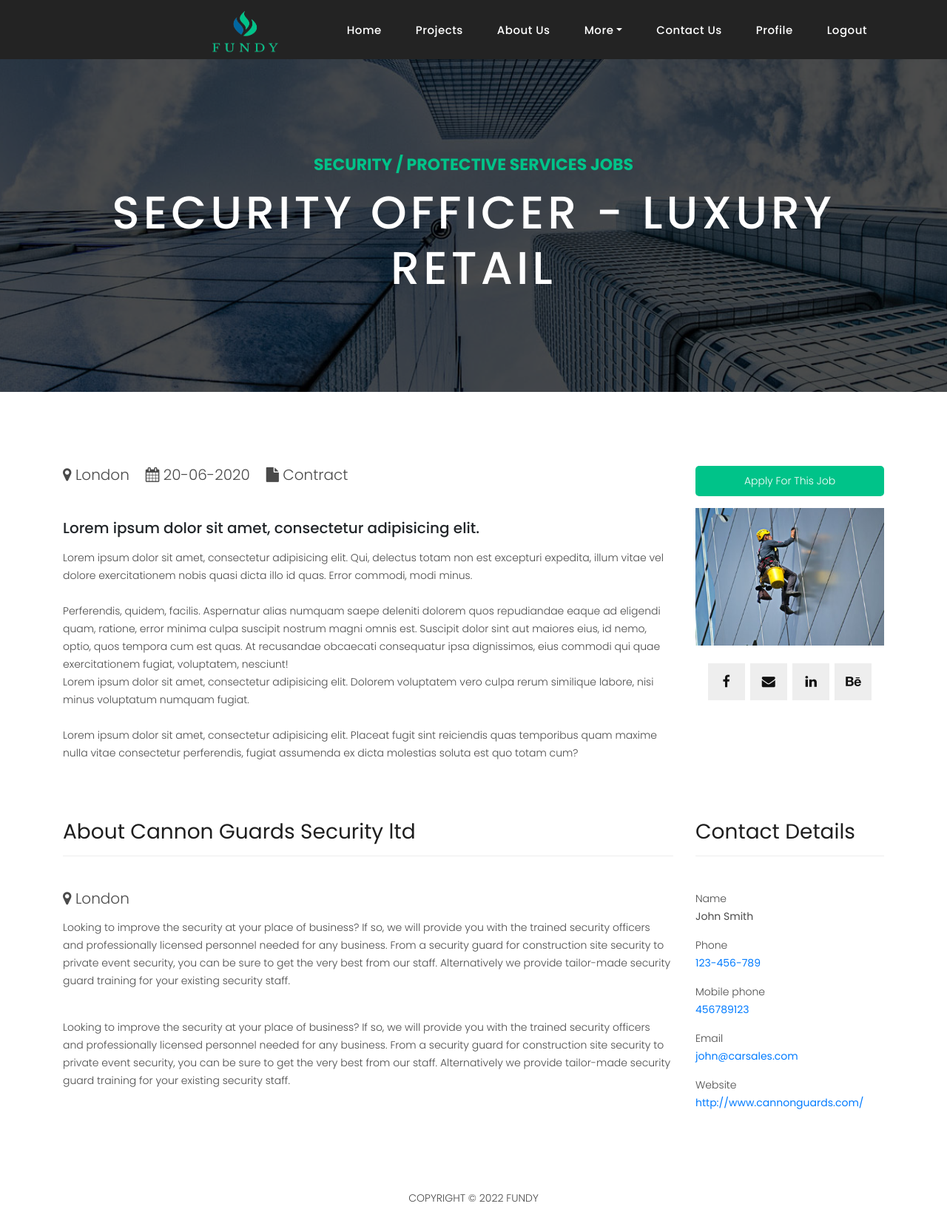
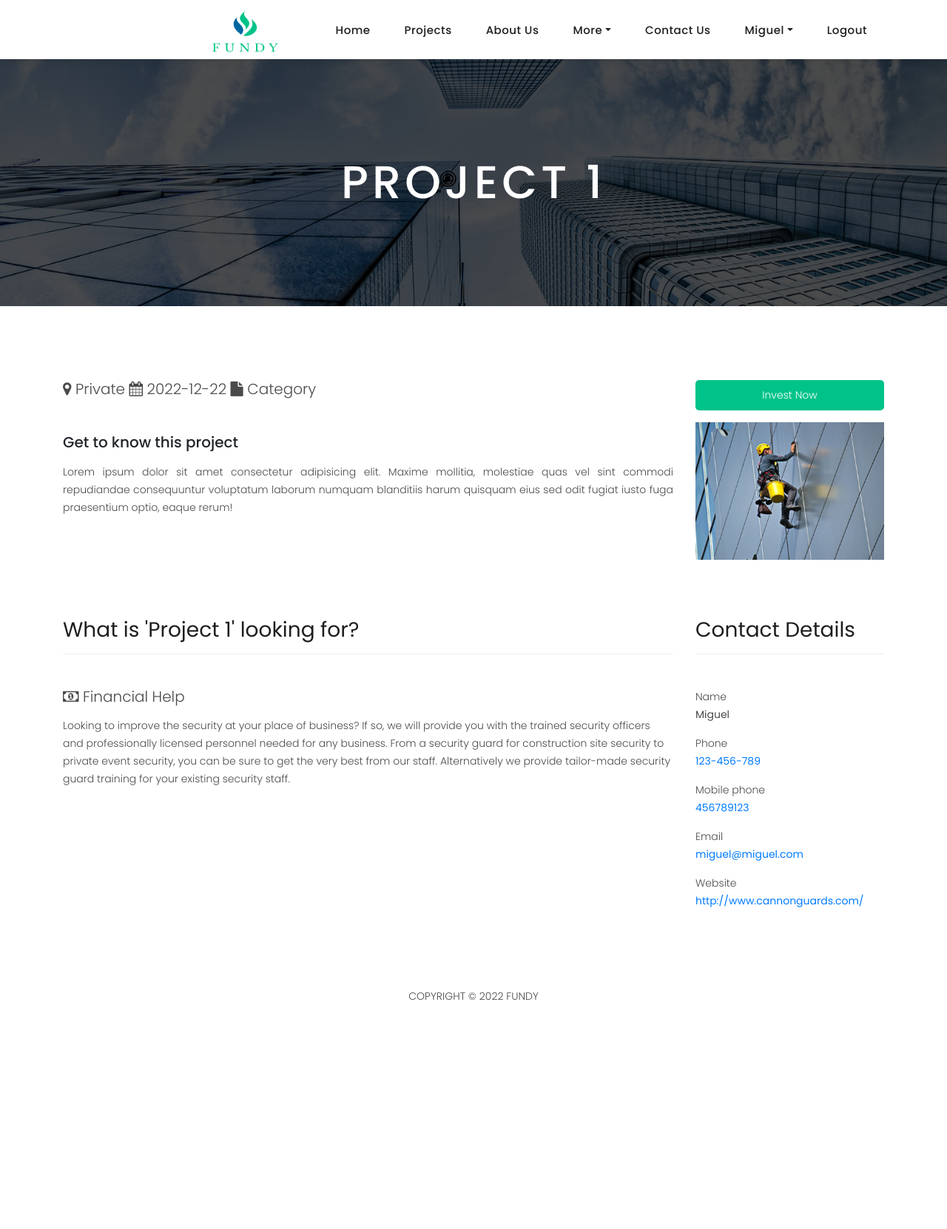
Before and after one commit to MiguelR0drigues/fundy, a PHP site: page /job-details.php?id=1 in a window 1280 px wide. Shown: the whole page at 74% size. After the commit the page ends 1352 px from the top, so only its background shows below. Run offline with PHP 8.4, Linux system fonts and the light colour scheme; a user stored in the database is signed in; data comes from the database, SQL or seed files in the repository; some libraries are stand-ins or nearby versions.

Commit message:
product page done and sync

```diff
--- a/fundy/assets/css/style.css
+++ b/fundy/assets/css/style.css
@@ -1459,3 +1459,7 @@ input:focus ~ .bar:after {
 .register-info > form > input[type="submit"]:hover {
   background-color: #003b5e;
 }
+button.filled-button.btn-block:disabled {
+  background-color: gray;
+  cursor: not-allowed;
+}
--- /dev/null
+++ b/fundy/functions/get-project-info.php
@@ -0,0 +1,20 @@
+<?php
+
+function getProjectById($id, $conn){
+  $stmt = mysqli_prepare($conn, "SELECT `title`, `description`, `mainImg`, `category`, `location`, `ownerId`, `amountNeeded`, `consultancyNeeded`, `createdAt` FROM projects WHERE id = ?");
+  mysqli_stmt_bind_param($stmt, "i", $id);
+
+  $id = $id;
+  // Set parameters and execute
+  mysqli_stmt_execute($stmt);
+  $result = mysqli_stmt_get_result($stmt);
+
+  if (mysqli_num_rows($result) > 0) {
+    return $result;
+  } else {
+    return false;
+  }
+
+  mysqli_stmt_close($stmt);
+}
+?>
--- a/fundy/includes/navbar.php
+++ b/fundy/includes/navbar.php
@@ -3,6 +3,7 @@ session_start();
 $id;
 if(isset($_SESSION["userID"])){
     $id = $_SESSION["userID"];
+    $name = $_SESSION["user_name"];
 }
 ?>
 
@@ -29,8 +30,8 @@ if(isset($_SESSION["userID"])){
                 <a class="nav-link dropdown-toggle" data-toggle="dropdown" href="#" role="button" aria-haspopup="true" aria-expanded="false">More</a>
 
                 <div class="dropdown-menu">
-                    <a class="dropdown-item" href="team.php">Team</a>
-                    <a class="dropdown-item" href="testimonials.php">Testimonials</a>
+                    <a class="dropdown-item" href="team.php"><i class="fa fa-users" aria-hidden="true"></i>     Team</a>
+                    <a class="dropdown-item" href="testimonials.php"><i class="fa fa-comments"></i>  Testimonials</a>
                 </div>
             </li>
 
@@ -38,7 +39,19 @@ if(isset($_SESSION["userID"])){
             <?php
                 // false só para testar enquanto não existe a variável de sessão
                 if($_SESSION['isLoggedIn']){
-                    echo '<li class="nav-item nav-item-auth"><a class="nav-link" href="user-profile.php?id='.$id.'">Profile</a></li>';
+                    echo '<li class="nav-item dropdown">';
+                       echo' <a class="nav-link dropdown-toggle" data-toggle="dropdown" href="user-profile.php?id='.$id.'" role="button" aria-haspopup="true" aria-expanded="false">'.$name.'</a>';
+
+                        echo '<div class="dropdown-menu">';
+                            echo '<a class="dropdown-item" href="user-profile.php?id='.$id.'"><i class="fa fa-user" aria-hidden="true"></i>  Profile Page</a> ';
+                            if($_SESSION["user_type"] == 0){
+                                echo '<a class="dropdown-item" href="add-project.php?id='.$id.'"><i class="fa fa-plus" aria-hidden="true"></i>  Publish your startup</a> ';
+                                echo '<a class="dropdown-item" href="view-projects.php?id='.$id.'"><i class="fa fa-solid fa-folder-open"></i>  View your startups</a> ';
+                            }else{
+                                echo '<a class="dropdown-item" href="view-investments.php?id='.$id.'"><i class="fa fa-solid fa-briefcase"></i>  View your startups</a> ';
+                            }
+                        echo '</div>';
+                    echo '</li>';
                     echo '<li class="nav-item nav-item-auth"><a class="nav-link" href="logout.php">Logout</a></li>';
                 }else{
                     echo '<li class="nav-item nav-item-auth"><a class="nav-link" href="login.php">Sign in</a></li>';
--- a/fundy/job-details.php
+++ b/fundy/job-details.php
@@ -2,6 +2,17 @@
  include ('includes/header.php');
  include('includes/preloader.php');
  include('includes/navbar.php');
+ include('includes/db-connection.php');
+ include('functions/isAccountReady.php');
+ include('functions/get-project-info.php');
+ include('functions/get-user-info.php');
+ isAccountReady();
+ $projectId = $_GET["id"];
+ $queryResult = getProjectById($projectId,$conn);
+$project = mysqli_fetch_assoc($queryResult);
+ $queryResult = getUSerInfoById($project["ownerId"],$conn);
+$owner = mysqli_fetch_assoc($queryResult);
+
 ?>
 
   <body>
@@ -11,9 +22,8 @@
         <div class="row">
           <div class="col-md-12">
             <div class="text-content">
-              <h4>Security / Protective Services Jobs</h4>
 
-              <h2>Security Officer - Luxury Retail</h2>
+              <h2><?php echo $project["title"]?></h2>
             </div>
           </div>
         </div>
@@ -25,23 +35,20 @@
         <div class="row">
           <div class="col-md-9 col-sm-8">
               <p class="lead">
-                   <i class="fa fa-map-marker"></i> London &nbsp;&nbsp;
-                   <i class="fa fa-calendar"></i> 20-06-2020 &nbsp;&nbsp;
-                   <i class="fa fa-file"></i> Contract
+                   <i class="fa fa-map-marker"></i> <?php echo $project["location"] ?>
+                   <i class="fa fa-calendar"></i> <?php echo date("Y-m-d", strtotime($project["createdAt"])) ?>
+                   <i class="fa fa-file"></i> <?php echo $project["category"] ?>
               </p>
 
               <br>
               <br>
 
               <div class="form-group">
-                <h5>Lorem ipsum dolor sit amet, consectetur adipisicing elit.</h5>
+                <h5>Get to know this project</h5>
               </div>
 
-              <p>Lorem ipsum dolor sit amet, consectetur adipisicing elit. Qui, delectus totam non est excepturi expedita, illum vitae vel dolore exercitationem nobis quasi dicta illo id  quas. Error commodi, modi minus. <br><br>
-                Perferendis, quidem, facilis. Aspernatur alias numquam saepe deleniti dolorem quos repudiandae eaque ad eligendi quam, ratione, error minima culpa suscipit nostrum magni omnis est. Suscipit dolor sint aut maiores eius, id nemo, optio, quos tempora cum est quas. At recusandae obcaecati consequatur ipsa dignissimos, eius commodi qui quae exercitationem fugiat, voluptatem, nesciunt!
+              <p style="text-align: justify;"><?php echo $project["description"] ?>
               </p>
-
-              <p>Lorem ipsum dolor sit amet, consectetur adipisicing elit. Dolorem voluptatem vero culpa rerum similique labore, nisi minus voluptatum numquam fugiat. <br><br>Lorem ipsum dolor sit amet, consectetur adipisicing elit. Placeat fugit sint reiciendis quas temporibus quam maxime nulla vitae consectetur perferendis, fugiat assumenda ex dicta molestias soluta est quo totam cum?</p>
 
               <br>
               <br>
@@ -50,23 +57,13 @@
           <div class="col-md-3 col-sm-4">
             <div class="contact-form">
               <div class="form-group">
-                <button type="submit" class="filled-button btn-block">Apply for this job</button>
+              <button type="submit" class="filled-button btn-block"<?php if($_SESSION["user_type"] == 0){ ?> disabled <?php }?>>Invest now</button>
               </div>
             </div>
 
             <div>
-              <img src="assets/images/product-1-370x270.jpg" alt="" class="img-fluid wc-image">
+              <img src="assets/images/projects/<?php echo $project["mainImg"]; ?>" alt="Project image" class="img-fluid wc-image">
             </div>
-
-            <br>
-
-            <ul class="social-icons text-center">
-              <li><a href="#"><i class="fa fa-facebook"></i></a></li>
-              <li><a href="#"><i class="fa fa-envelope"></i></a></li>
-              <li><a href="#"><i class="fa fa-linkedin"></i></a></li>
-              <li><a href="#"><i class="fa fa-behance"></i></a></li>
-            </ul>
-
             <br>
             <br>
           </div>
@@ -79,18 +76,25 @@
         <div class="row">
           <div class="col-md-9">
             <div class="section-heading">
-              <h2>About Cannon Guards Security ltd</h2>
-            </div>
-
-            <p class="lead">
-                   <i class="fa fa-map-marker"></i> London
+                <h2>What is '<?php echo $project["title"] ?>' looking for?</h2>
+              </div>
+              <?php
+                if($project["amountNeeded"] != null && $project["amountNeeded"] > 0){ ?>
+                  <p class="lead">
+              <i class="fa fa-solid fa-money"></i> Financial Help
               </p>
 
-            <p>Looking to improve the security at your place of business? If so, we will provide you with the trained security officers and professionally licensed personnel needed for any business. From a security guard for construction site security to private event security, you can be sure to get the very best from our staff. Alternatively we provide tailor-made security guard training for your existing security staff.</p>
-            <br>
-            <p>Looking to improve the security at your place of business? If so, we will provide you with the trained security officers and professionally licensed personnel needed for any business. From a security guard for construction site security to private event security, you can be sure to get the very best from our staff. Alternatively we provide tailor-made security guard training for your existing security staff.</p>
-          </div>
+              <p>Looking to improve the security at your place of business? If so, we will provide you with the trained security officers and professionally licensed personnel needed for any business. From a security guard for construction site security to private event security, you can be sure to get the very best from our staff. Alternatively we provide tailor-made security guard training for your existing security staff.</p>
+              <br>
+              <?php  }
+              if($project["consultancyNeeded"] != null && $project["consultancyNeeded"] != ""){ ?>
+              <p class="lead">
+              <i class="fa fa-solid fa-thumbs-up"></i> Consultancy
+              </p>
+                  <p>Looking to improve the security at your place of business? If so, we will provide you with the trained security officers and professionally licensed personnel needed for any business. From a security guard for construction site security to private event security, you can be sure to get the very best from our staff. Alternatively we provide tailor-made security guard training for your existing security staff.</p>
 
+                <?php  } ?>
+              </div>
           <div class="col-md-3">
             <div class="section-heading">
               <h2>Contact Details</h2>
@@ -102,7 +106,7 @@
 
                 <br>
 
-                <strong>John Smith</strong>
+                <strong><?php echo $owner["name"] ?></strong>
               </p>
 
               <p>
@@ -131,7 +135,7 @@
                 <br>
 
                 <strong>
-                  <a href="mailto:john@carsales.com">john@carsales.com</a>
+                  <a href="mailto:<?php echo $owner["email"] ?>"><?php echo $owner["email"] ?></a>
                 </strong>
               </p>
 
```
Also changed, not shown: fundy/projects.php (+5 -3 lines), fundy/user-profile.php (+3 -5 lines), fundy/assets/images/projects/1.jpg (renamed from fundy/assets/images/blog-4-370x270.jpg), fundy/assets/images/user-pfp/7.png (added).
